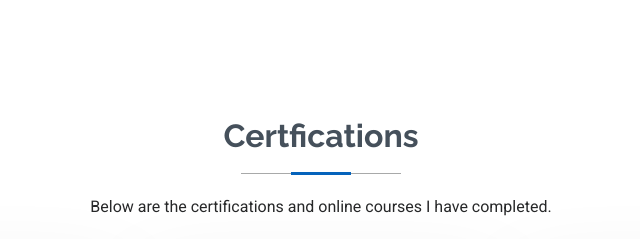
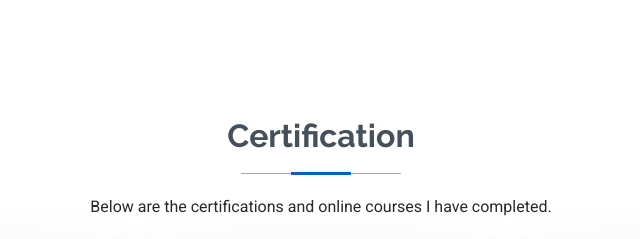
Before and after one commit to nagarajsp253/MyPortfolio, a plain HTML site: page index.html in a window 1280 px wide. Shown: the part 3274-3513 px from the top of the page, 399-1039 px from the left. Drawn offline with Linux system fonts and the light colour scheme.

Commit message:
Update index.html

```diff
--- a/index.html
+++ b/index.html
@@ -48,7 +48,7 @@
         <li><a href="#about"><i class="bi bi-person navicon"></i><span>About</span></a></li>
         <li><a href="#resume"><i class="bi bi-file-earmark-text navicon"></i><span>Experience</span></a></li>
         <li><a href="#portfolio"><i class="bi bi-images navicon"></i><span>Projects</span></a></li>
-        <li><a href="#services"><i class="bi bi-hdd-stack navicon"></i><span>Certfication</span></a></li>
+        <li><a href="#services"><i class="bi bi-hdd-stack navicon"></i><span>Certification</span></a></li>
         <li><a href="#contact"><i class="bi bi-envelope navicon"></i><span>Contact</span></a></li>
       </ul>
     </nav>
@@ -337,7 +337,7 @@
 
       <!-- Section Title -->
       <div class="container section-title" data-aos="fade-up">
-        <h2>Certfications</h2>
+        <h2>Certification</h2>
         <p>Below are the certifications and online courses I have completed.</p>
       </div><!-- End Section Title -->
 
```
